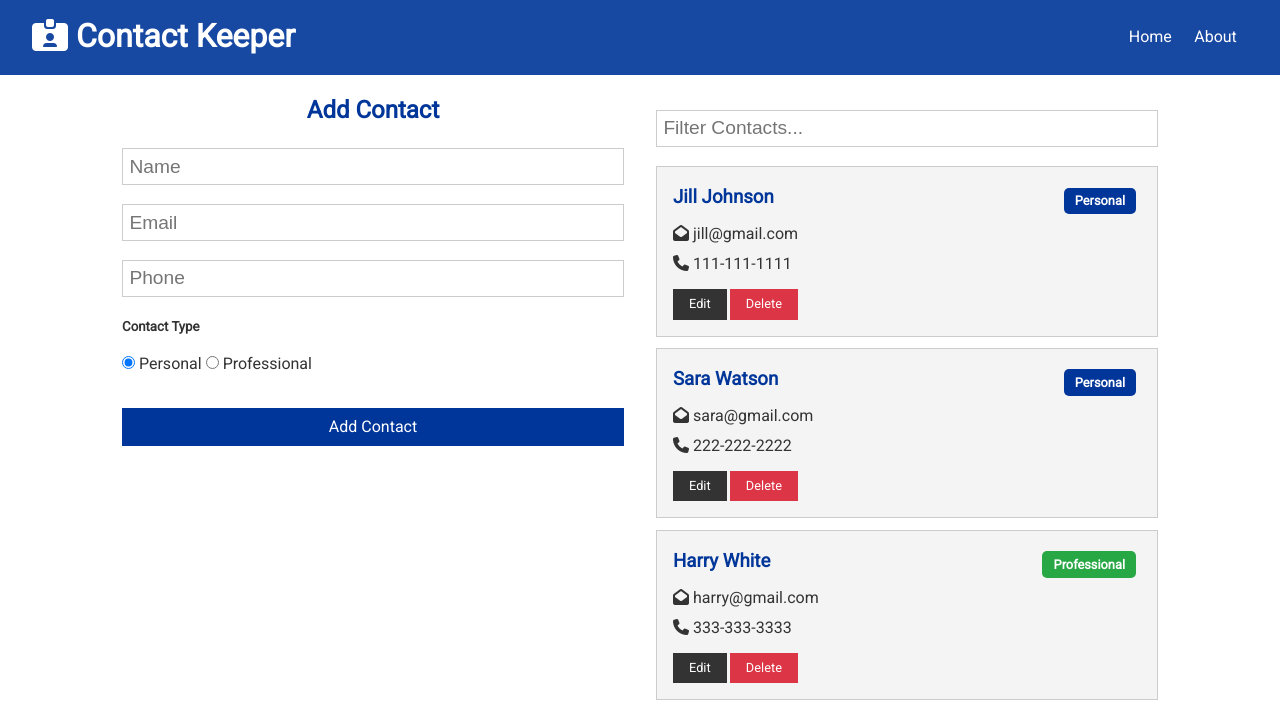
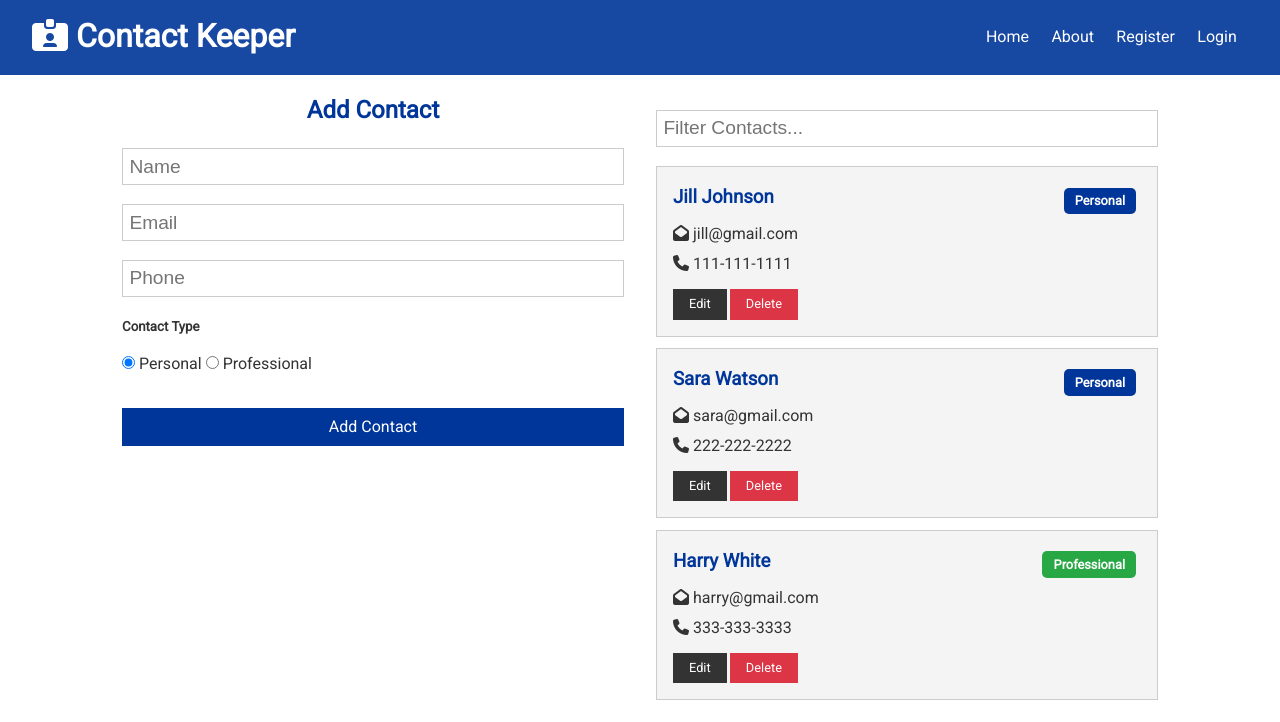
Before and after one commit to josephsazon/contact-keeper, a React (Create React App) app in the folder client/: page / in a window 1280 px wide. Shown: the top 722 px of the page. Built offline with nearby package versions, Linux system fonts and the light colour scheme.

Commit message:
feat: client/components/navbar - add links to login and register

```diff
--- a/client/src/components/layout/Navbar.js
+++ b/client/src/components/layout/Navbar.js
@@ -15,6 +15,12 @@ const Navbar = ({ icon, title }) => {
         <li>
           <Link to="/about">About</Link>
         </li>
+        <li>
+          <Link to="/register">Register</Link>
+        </li>
+        <li>
+          <Link to="/Login">Login</Link>
+        </li>
       </ul>
     </div>
   );
```
